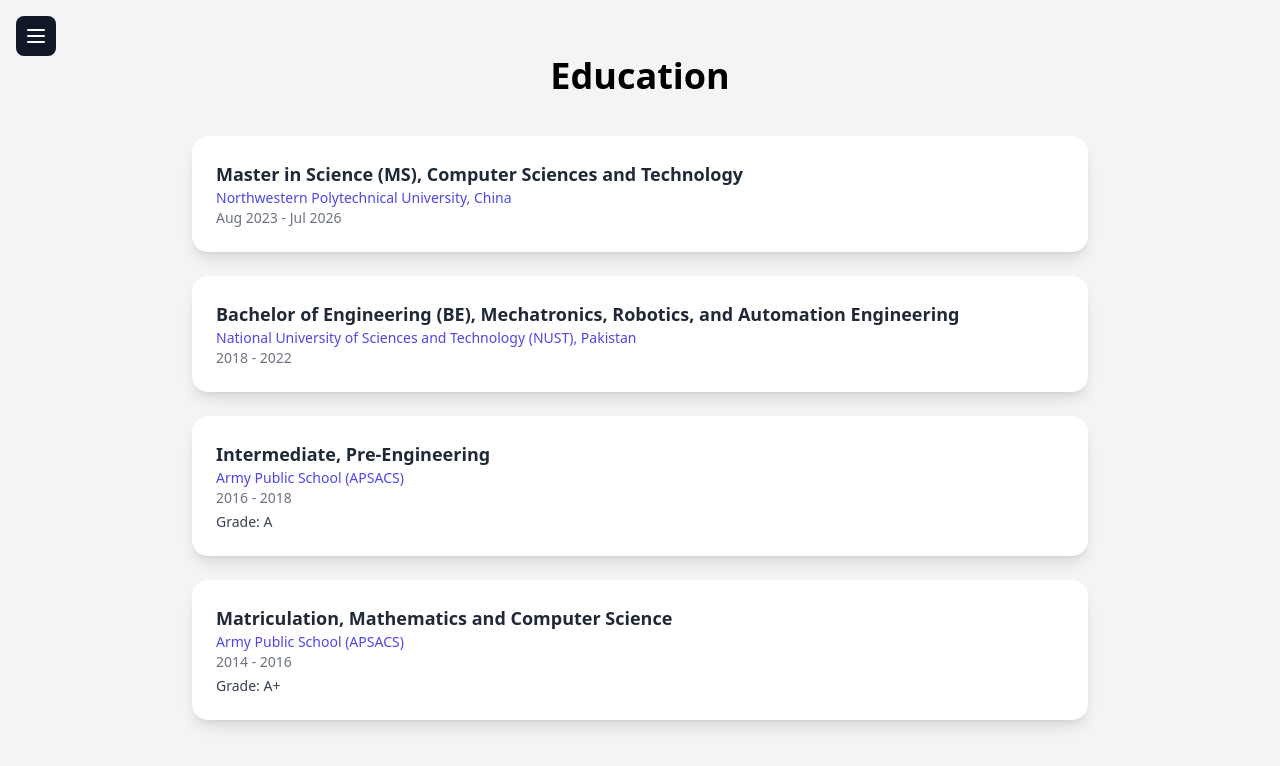
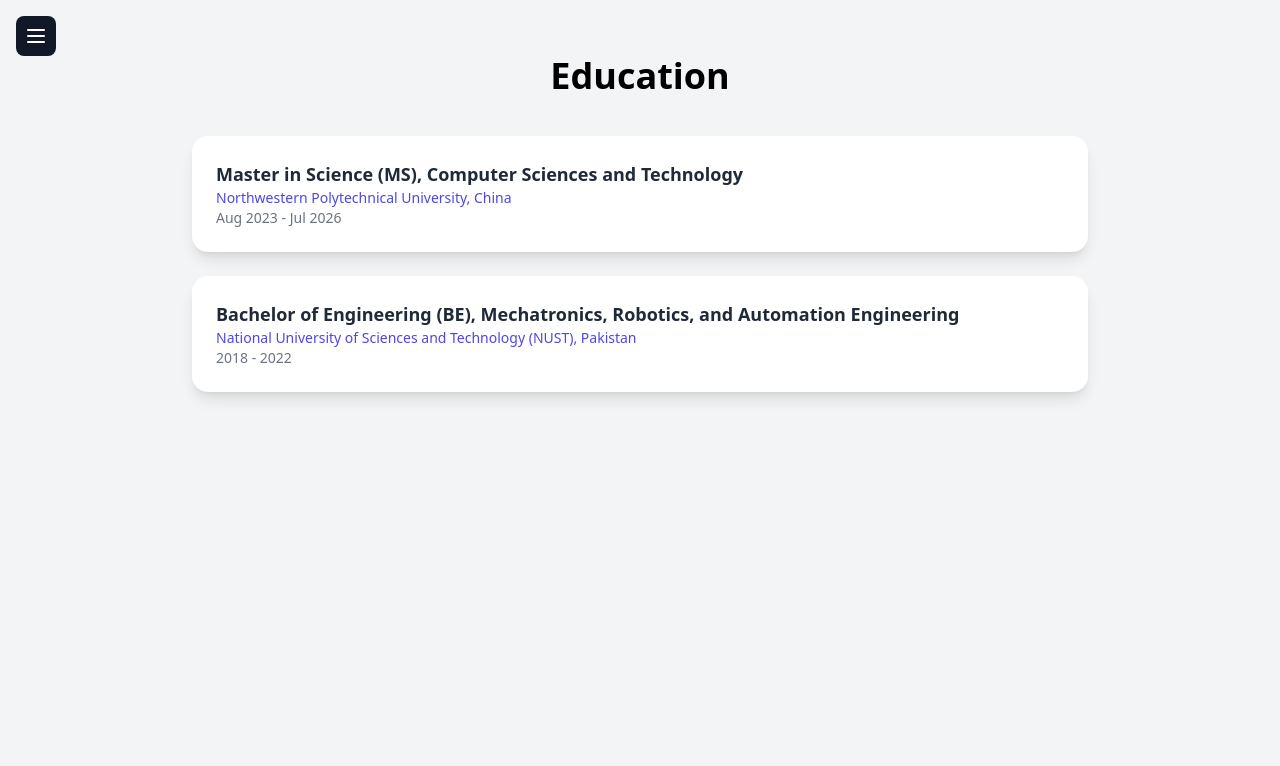
Before and after one commit to AhmedWaqarRao/AhmedWaqarRao.github.io, a React (Create React App) app in the folder ahmadwaqar/: page /education in a window 1280 px wide. Shown: the top 766 px of the page. Built offline with nearby package versions, Linux system fonts and the light colour scheme.

Commit message:
restructured side bar

```diff
--- a/ahmadwaqar/src/components/sideBar.tsx
+++ b/ahmadwaqar/src/components/sideBar.tsx
@@ -7,12 +7,14 @@
 
   const links = [
     { name: "Home", path: "/" },
+    { name: "Education", path: "/education" },
+    { name: "Experience", path: "/experience" },
+    { name: "Workshops/Trainings", path: "/workshops" },
     { name: "Projects", path: "/projects" },
+    { name: "Publications", path: "/publications" },
     { name: "Certifications", path: "/certifications" },
-    { name: "Workshops/Trainings", path: "/workshops" },
-    { name: "Publications", path: "/publications" },
-    { name: "Experience", path: "/experience" },
-    { name: "Education", path: "/education" },
+
+
     { name: "Recommendations", path: "/recommendations" },
   ];
 
--- a/ahmadwaqar/src/pages/education.tsx
+++ b/ahmadwaqar/src/pages/education.tsx
@@ -21,18 +21,6 @@
     degree:
       "Bachelor of Engineering (BE), Mechatronics, Robotics, and Automation Engineering",
     period: "2018 - 2022",
-  },
-  {
-    institution: "Army Public School (APSACS)",
-    degree: "Intermediate, Pre-Engineering",
-    period: "2016 - 2018",
-    grade: "A",
-  },
-  {
-    institution: "Army Public School (APSACS)",
-    degree: "Matriculation, Mathematics and Computer Science",
-    period: "2014 - 2016",
-    grade: "A+",
   },
 ];
 
```
